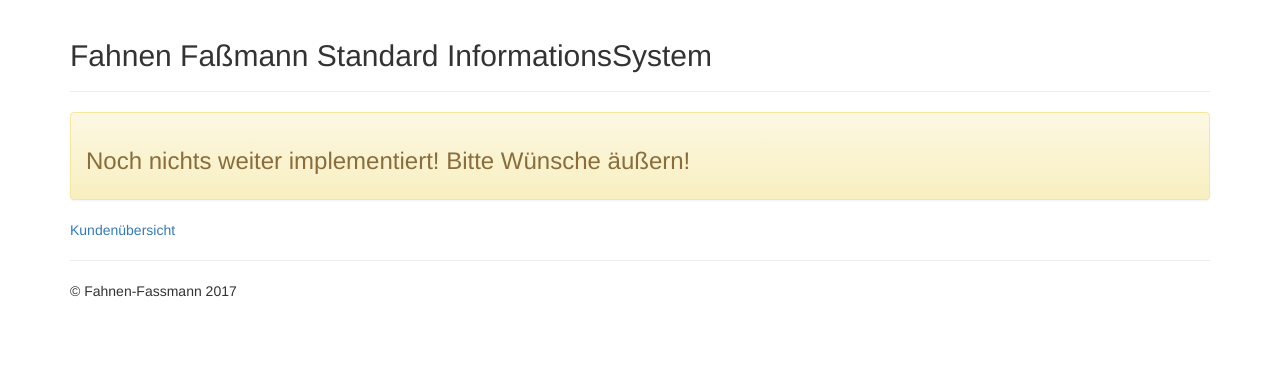
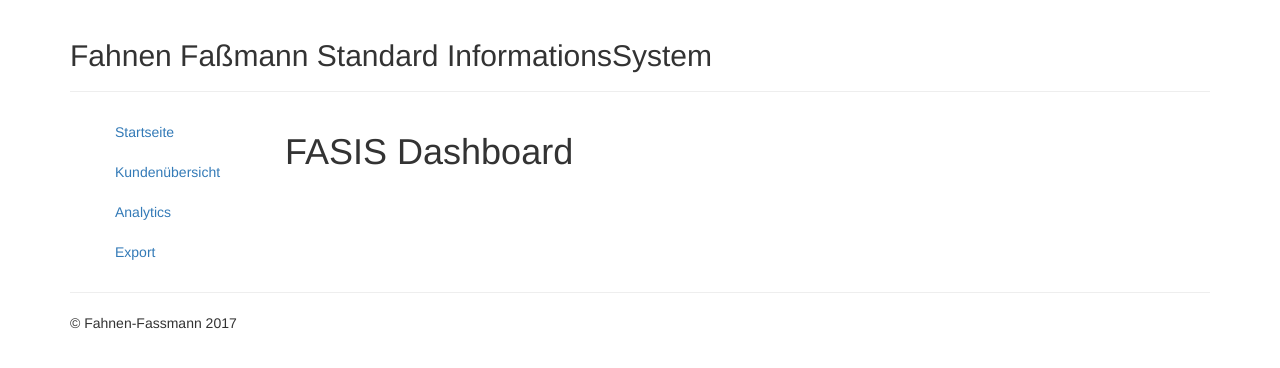
Before and after one commit to mosenturm/fasisdjango, a Django app: page / in a window 1280 px wide. Shown: the part 51-419 px from the top of the page. Run offline with Django 3.2, Linux system fonts and the light colour scheme; the visitor is signed in with stand-in values (Sample User, id 1); some libraries are stand-ins or nearby versions.

Commit message:
homepage layout, reminder overview onn homepage

```diff
--- a/core/templates/core/home.html
+++ b/core/templates/core/home.html
@@ -14,8 +14,43 @@
 {% endblock %}
 
 {% block content %}
-    <div class="alert alert-warning">
-        <h3>Noch nichts weiter implementiert! Bitte Wünsche äußern!</h3>
+<div class="container-fluid">
+    <div class="col-sm-3 col-md-2 sidebar">
+        <ul class="nav nav-sidebar">
+          <li class="active"><a href="#">Startseite <span class="sr-only">(aktuell)</span></a></li>
+          <li><a href="{% url 'customer_table' %}">Kundenübersicht</a></li>
+          <li><a href="#">Analytics</a></li>
+          <li><a href="#">Export</a></li>
+        </ul>
     </div>
-    <a href="{% url 'customer_table' %}">Kundenübersicht</a>
+    <div class="col-sm-9 col-md-10 main">
+        <h1>FASIS Dashboard</h1>
+        {% if reminders|length == 0 %}
+           <div class="well well-sm">Aktuell sind keine Wiedervorlagen vorhanden.</div>
+        {% endif %}
+        {% if reminders|length > 0 %}
+          <h3>Wiedervorlagen:</h3>
+          <p>{{ reminders|length }} Wiedervorlage(n) aktuell</p>
+          <table class="table table-striped table-bordered">
+            <thead>
+              <tr>
+                <th>Kunde</th>
+                <th>Wiedervorl.</th>
+                <th>...</th>
+              </tr>
+            </thead>
+            <tbody>
+                {% for reminder in reminders %}
+                    <tr>
+                      <td>{{ reminder.cust_name }}</td>
+                      <td>{{ reminder.reminder }}</td>
+                      <td><a class="btn btn-info btn-xs btn-block" href="{% url 'reminder_edit' pk=reminder.pk %}"><span class="glyphicon glyphicon-pencil"></span></a></td>
+                    </tr>
+                {% endfor %}
+            </tbody>
+          </table>
+        {% endif %}
+    </div>
+</div>
+
 {% endblock %}
--- a/core/urls.py
+++ b/core/urls.py
@@ -16,7 +16,9 @@
         name='customer_delete'),
     url(r'^customer/create/$', core_views.customer_create,
         name='customer_create'),
-    url(r'^custlist/dt/$', core_views.get_customers, name='get_customers'),
+    url(r'^custlist/dt/$', core_views.get_customers, name='get_customers'), # AJAX
     url(r'^custlist/$', core_views.customer_table, name='customer_table'),
+    url(r'^reminder/edit/(?P<pk>\d+)/$', core_views.reminder_edit,
+        name='reminder_edit'),
     url(r'^$', core_views.index, name='home'),
 ]
--- a/core/views.py
+++ b/core/views.py
@@ -3,6 +3,7 @@
 # Create your views here.
 from django.shortcuts import get_object_or_404, redirect, render
 from django.http import JsonResponse, HttpResponse
+from django.utils import timezone
 
 from django.core import serializers
 from django.contrib.auth.decorators import login_required
@@ -13,7 +14,14 @@
 # Homepage mit dashboard
 @login_required
 def index(request):
-    return render(request, 'core/home.html')
+    reminders = Customer.objects.filter(reminder__gte=timezone.now()) # greater or equal
+    context = {'reminders': reminders}
+    return render(request, 'core/home.html', context)
+
+# edit reminder date
+def reminder_edit(request, pk):
+    #return render(request, 'core/home.html')
+    return redirect('home')
 
 # for testing
 @login_required
```
